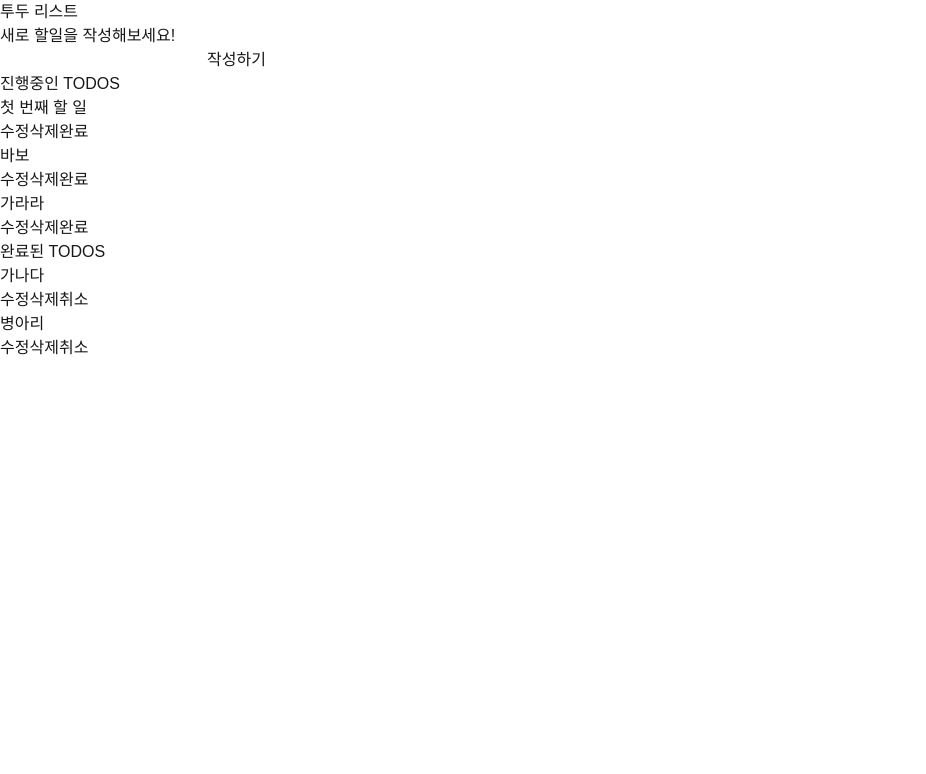
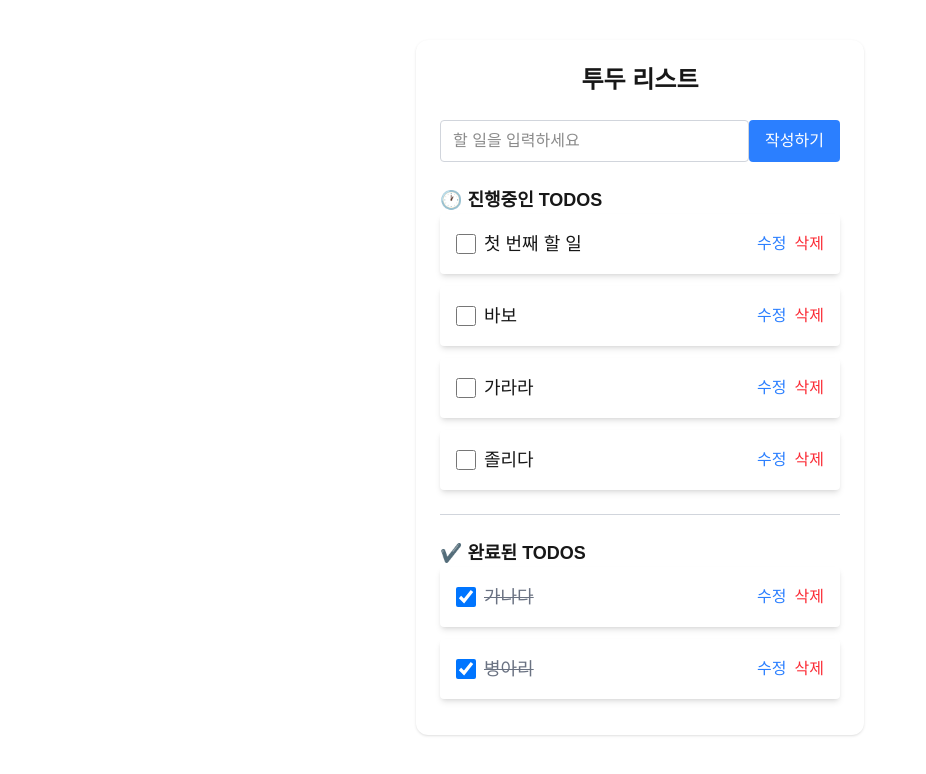
Before and after one commit to usuny0317/Next_todo, a Next.js app: page / in a window 1280 px wide. Shown: the top 774 px of the page, without its empty margins (0-926 px from the left). Built offline with nearby package versions, Linux system fonts and the light colour scheme; data requests are answered from the project's data file.

Commit message:
💄 투두리스트 전반적인 css 입히기 #7

```diff
--- a/db.json
+++ b/db.json
@@ -24,6 +24,11 @@
       "id": "7164",
       "title": "병아리",
       "done": true
+    },
+    {
+      "id": "94b3",
+      "title": "졸리다",
+      "done": false
     }
   ]
 }
--- a/src/app/components/todo-item.tsx
+++ b/src/app/components/todo-item.tsx
@@ -29,20 +29,34 @@ const TodoItem = ({
     doneMutate({ id, done });
   };
   return (
-    <div>
-      <p>{title}</p>
-      <button onClick={() => handleUpdate()}>수정</button>
-      <button onClick={() => handleDelete()}>삭제</button>
-      <button onClick={() => handleSuccess()}>{done ? "취소" : "완료"}</button>
+    <div className="flex items-center justify-between bg-white p-4 mb-3 rounded shadow-md">
+      <div className="flex items-center space-x-2">
+        <input
+          type="checkbox"
+          checked={done}
+          onChange={handleSuccess}
+          className="w-5 h-5"
+        />
         {isUpdate ? (
-        <div>
           <input
+            className="border px-2 py-1 rounded"
             value={changeTitle}
             onChange={(e) => setChangeTitle(e.target.value)}
           />
+        ) : (
+          <p className={`text-lg ${done ? "line-through text-gray-500" : ""}`}>
+            {title}
+          </p>
+        )}
+      </div>
+
+      <div className="flex items-center space-x-2">
+        {isUpdate ? (
+          <>
             <button
+              className="text-green-500 hover:underline"
               onClick={() => {
-              updateMutate({ id: id, title: changeTitle });
+                updateMutate({ id, title: changeTitle });
                 setIsUpdate(false);
                 setChangeTitle("");
               }}
@@ -50,15 +64,32 @@ const TodoItem = ({
               수정완료
             </button>
             <button
+              className="text-gray-500 hover:underline"
               onClick={() => {
                 setIsUpdate(false);
                 setChangeTitle("");
               }}
             >
-            수정취소
+              취소
             </button>
+          </>
+        ) : (
+          <>
+            <button
+              className="text-blue-500 hover:underline"
+              onClick={handleUpdate}
+            >
+              수정
+            </button>
+            <button
+              className="text-red-500 hover:underline"
+              onClick={handleDelete}
+            >
+              삭제
+            </button>
+          </>
+        )}
       </div>
-      ) : null}
     </div>
   );
 };
--- a/src/app/components/todo-list.tsx
+++ b/src/app/components/todo-list.tsx
@@ -19,37 +19,53 @@ const TodoList = () => {
   const doneTodos = data.filter((todo: Todo) => todo.done);
   const todoTodos = data.filter((todo: Todo) => !todo.done);
   return (
-    <div>
-      <div> 투두 리스트 </div>
+    <div className="max-w-md mx-auto mt-10 p-6 bg-white rounded-xl shadow space-y-6">
+      <h1 className="text-2xl font-bold text-center">투두 리스트</h1>
       <form
+        className="w-full flex justify-center"
         onSubmit={(e) => {
           e.preventDefault();
           postMutation({ title: newTodo });
           setNewTodo("");
         }}
       >
-        <div>새로 할일을 작성해보세요!</div>
-        <input value={newTodo} onChange={(e) => setNewTodo(e.target.value)} />
-        <button type="submit">작성하기</button>
+        <input
+          value={newTodo}
+          onChange={(e) => setNewTodo(e.target.value)}
+          className="flex-1 border border-gray-300 rounded px-3 py-2"
+          placeholder="할 일을 입력하세요"
+        />
+        <button
+          type="submit"
+          className="bg-blue-500 text-white px-4 py-2 rounded hover:bg-blue-600"
+        >
+          작성하기
+        </button>
       </form>
 
-      <div>진행중인 TODOS</div>
-      {todoTodos.map((todo: Todo) => {
-        return (
-          <div key={todo.id}>
-            <TodoItem title={todo.title} id={todo.id} done={todo.done} />
-          </div>
-        );
-      })}
-
-      <div>완료된 TODOS</div>
-      {doneTodos.map((todo: Todo) => {
-        return (
-          <div key={todo.id}>
-            <TodoItem title={todo.title} id={todo.id} done={todo.done} />
-          </div>
-        );
-      })}
+      <section>
+        <h2 className="text-lg font-semibold">🕐 진행중인 TODOS</h2>
+        <div className="space-y-2">
+          {todoTodos.length === 0 && (
+            <div className="text-sm text-gray-500">할 일이 없습니다.</div>
+          )}
+          {todoTodos.map((todo: Todo) => (
+            <TodoItem key={todo.id} {...todo} />
+          ))}
+        </div>
+      </section>
+      <div className="my-6 border-t border-gray-300" />
+      <section>
+        <h2 className="text-lg font-semibold">✔️ 완료된 TODOS</h2>
+        <div className="space-y-2">
+          {doneTodos.length === 0 && (
+            <div className="text-sm text-gray-500">완료한 일이 없습니다.</div>
+          )}
+          {doneTodos.map((todo: Todo) => (
+            <TodoItem key={todo.id} {...todo} />
+          ))}
+        </div>
+      </section>
     </div>
   );
 };
```
Lines whose indentation alone changed are shown as unchanged.
